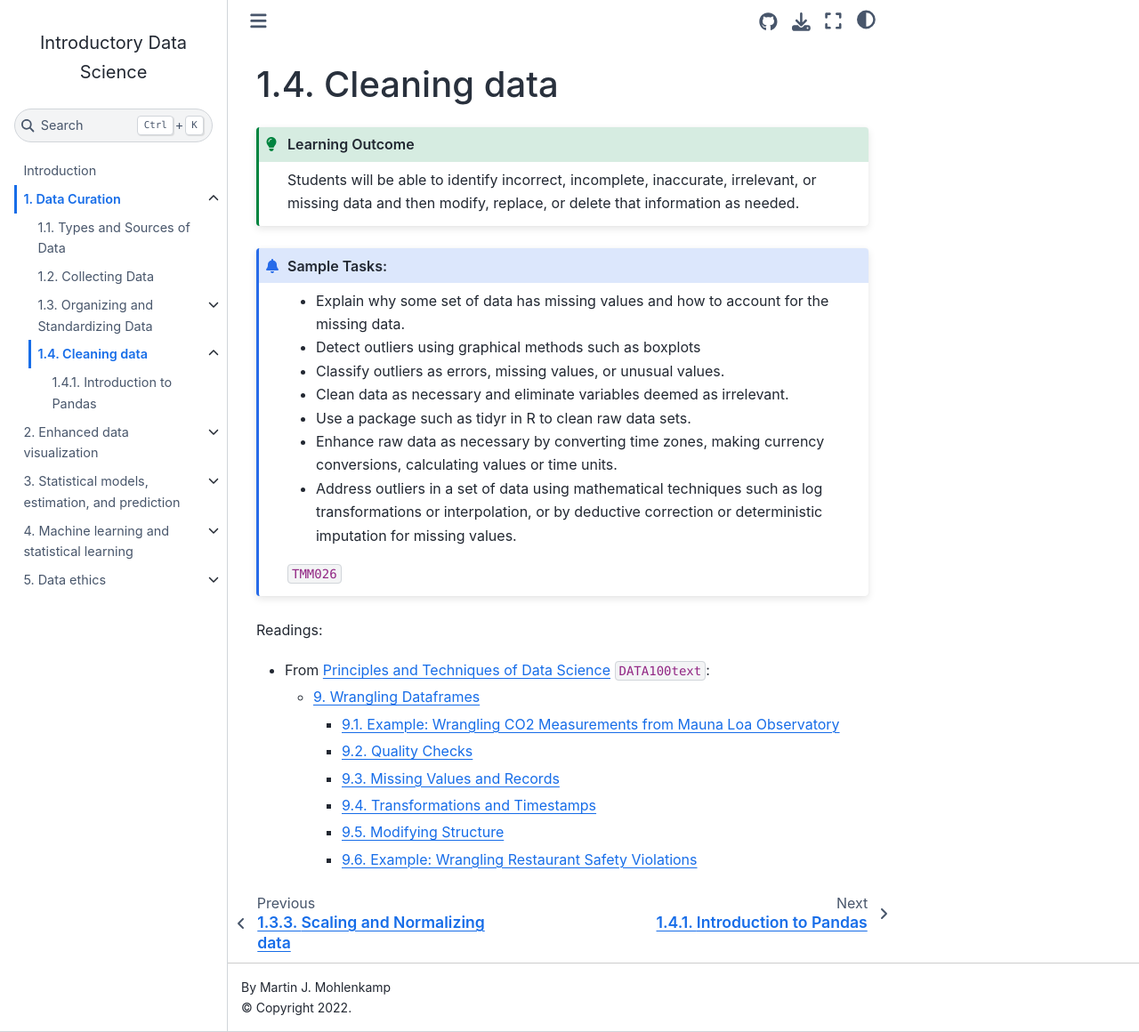
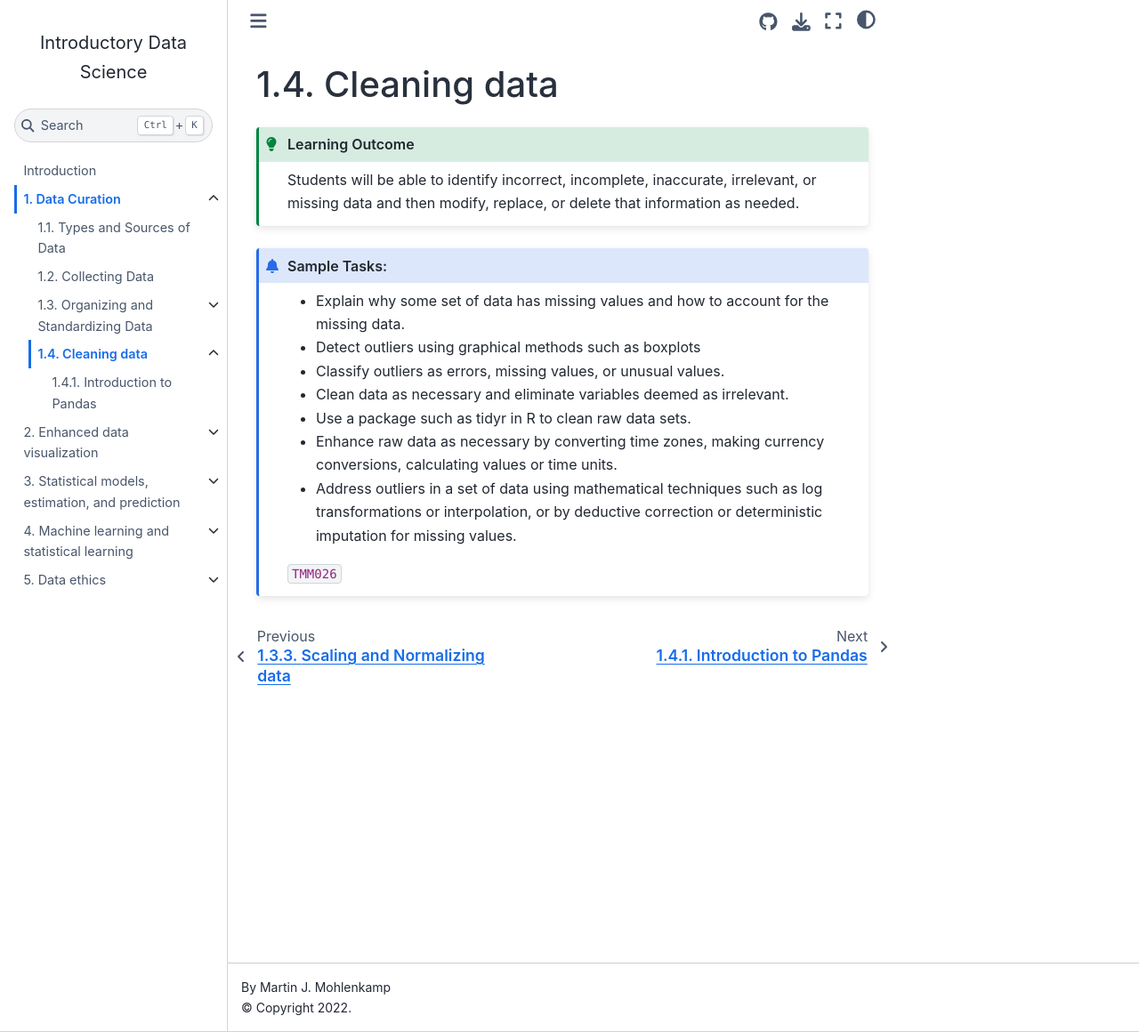
Before and after one commit to data-ohio/introductory-data-science, a Jupyter Book: the page built from 1/4/1_4_clean_data.md, in a window 1280 px wide and 1160 px high. Shown: the whole window at 89% size. Built offline with Jupyter Book 1.0.4 settings and Sphinx 7.4.7 and the Sphinx Book theme 1.1.4, drawn with Linux system fonts in a browser that asks for light colours; cross-references to code outside the pages are shown as plain code.

Commit message:
added wrangling

````diff
--- a/1/4/1_4_clean_data.md
+++ b/1/4/1_4_clean_data.md
@@ -21,13 +21,3 @@ for missing values.
 
 {cite}`TMM026`
 ```
-
-Readings:
-* From [Principles and Techniques of Data Science](http://www.textbook.ds100.org/) {cite}`DATA100text`:
-  * [9. Wrangling Dataframes](http://www.textbook.ds100.org/ch/09/wrangling_intro.html)
-    * [9.1. Example: Wrangling CO2 Measurements from Mauna Loa Observatory](http://www.textbook.ds100.org/ch/09/wrangling_co2.html)
-    * [9.2. Quality Checks](http://www.textbook.ds100.org/ch/09/wrangling_checks.html)
-    * [9.3. Missing Values and Records](http://www.textbook.ds100.org/ch/09/wrangling_missing.html)
-    * [9.4. Transformations and Timestamps](http://www.textbook.ds100.org/ch/09/wrangling_transformations.html)
-    * [9.5. Modifying Structure](http://www.textbook.ds100.org/ch/09/wrangling_structure.html)
-    * [9.6. Example: Wrangling Restaurant Safety Violations](http://www.textbook.ds100.org/ch/09/wrangling_restaurants.html)
````
Also changed, not shown: 1/2/1_2_acquire_data.md (+1 -0 lines), 1/3/intro_python.md (+1 -0 lines), 1/3/organize_table.md (+2 -1 lines), 1/4/intro_pandas.md (+9 -14 lines), 1/4/wrangling.md (added, +24 -0 lines).
